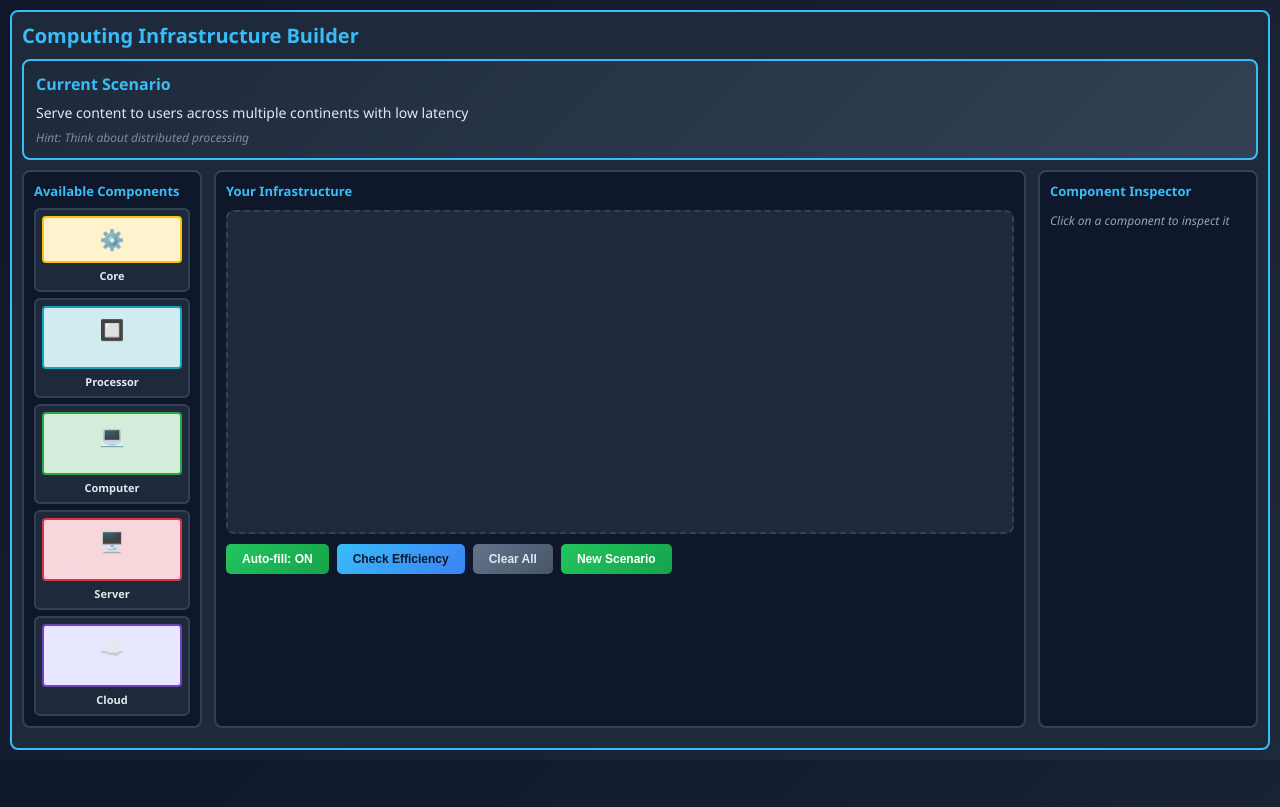
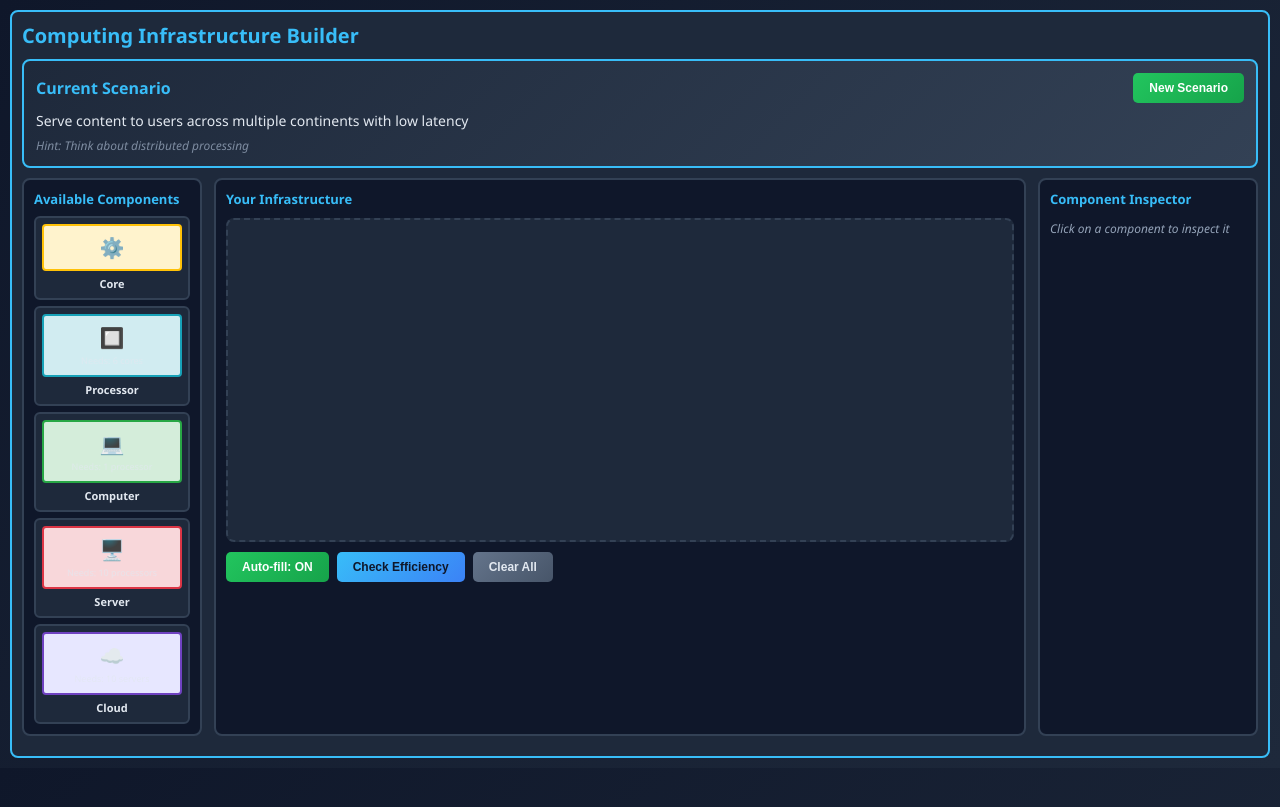
Before and after one commit to aaryavlal/frontend, a Jekyll site: the page assets/computing-game.html, which Jekyll copies as it is, in a window 1280 px wide. Shown: the top 807 px of the page. Built offline with Jekyll 4.4.1, drawn with Linux system fonts in a browser that asks for light colours.

Commit message:
Core 6 update

```diff
--- a/assets/computing-game.html
+++ b/assets/computing-game.html
@@ -38,9 +38,16 @@
             border: 2px solid #38bdf8;
         }
 
+        .scenario-header {
+            display: flex;
+            justify-content: space-between;
+            align-items: center;
+            margin-bottom: 8px;
+        }
+
         .scenario-display h2 {
             font-size: 16px;
-            margin: 0 0 8px 0;
+            margin: 0;
             color: #38bdf8;
         }
 
@@ -420,7 +427,10 @@
         <h1>Computing Infrastructure Builder</h1>
 
         <div class="scenario-display">
-            <h2>Current Scenario</h2>
+            <div class="scenario-header">
+                <h2>Current Scenario</h2>
+                <button id="new-scenario-btn" class="btn btn-tertiary">New Scenario</button>
+            </div>
             <div id="scenario-text" class="scenario-text"></div>
             <div id="scenario-type" class="scenario-type"></div>
         </div>
@@ -475,7 +485,6 @@
                     <button id="autofill-btn" class="btn btn-tertiary">Auto-fill: ON</button>
                     <button id="check-btn" class="btn btn-primary">Check Efficiency</button>
                     <button id="clear-btn" class="btn btn-secondary">Clear All</button>
-                    <button id="new-scenario-btn" class="btn btn-tertiary">New Scenario</button>
                 </div>
                 <div id="result-display" class="result-display"></div>
             </div>
```
